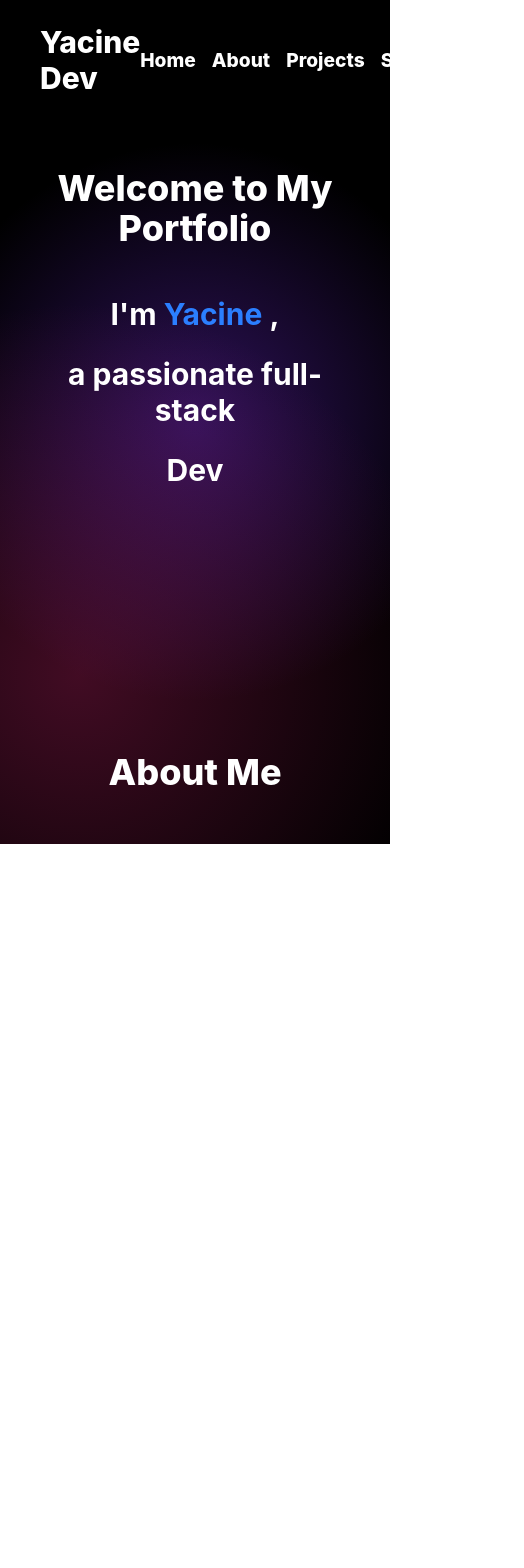
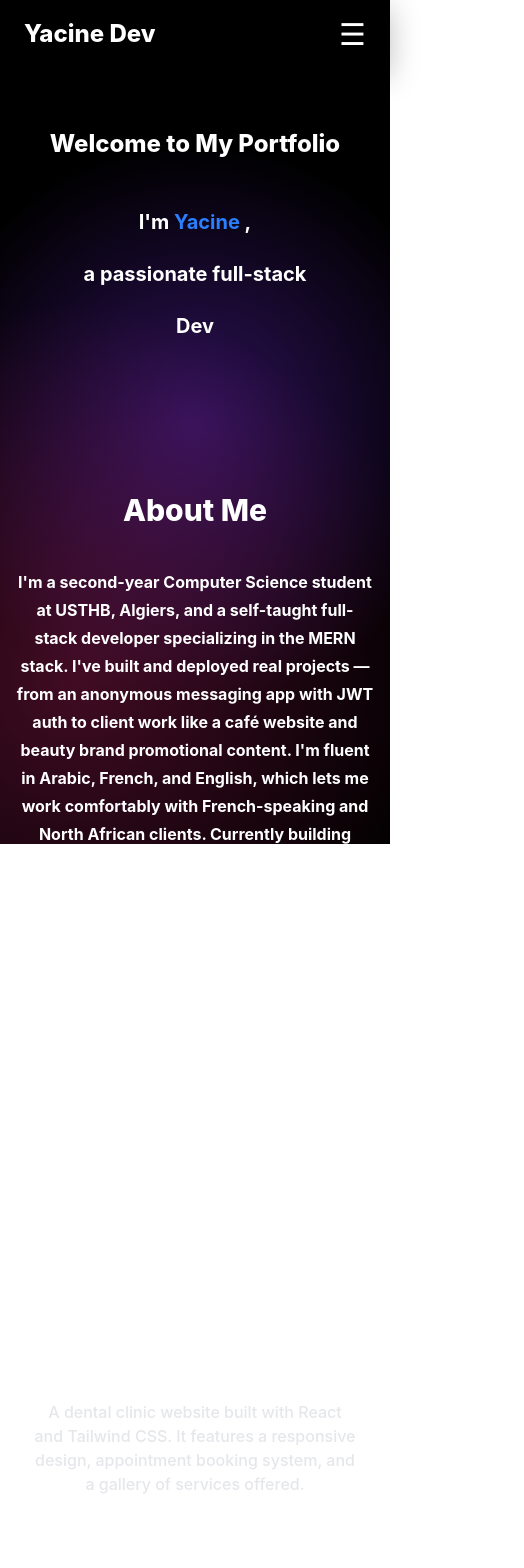
Before and after one commit to yaciine7/Porfolio, a React (Vite) app: page / in a window 390 px wide. Shown: the top 1568 px of the page, 524 px wide, since content can reach past the window. Built offline with nearby package versions, Linux system fonts and the light colour scheme.

Commit message:
Responsivity fixing

```diff
--- a/package.json
+++ b/package.json
@@ -11,6 +11,7 @@
   },
   "dependencies": {
     "@tailwindcss/vite": "^4.3.3",
+    "framer-motion": "^13.1.1",
     "react": "^19.2.8",
     "react-dom": "^19.2.8",
     "react-icons": "^5.7.0",
--- a/src/About.jsx
+++ b/src/About.jsx
@@ -1,14 +1,16 @@
+import Fade from "./Fade";
+
 function About() {
   return (
-    <>
+    <><Fade>
       <h1
         id="about"
-        className="text-white mt-60 font-extrabold text-4xl hover:text-blue-500 transition-colors duration-200 cursor-default w-fit mb-15 mx-auto"
+        className="scroll-mt-40 text-white mt-32 sm:mt-40 md:mt-60 font-extrabold text-3xl sm:text-4xl hover:text-blue-500 transition-colors duration-200 cursor-default w-fit mb-10 sm:mb-16 mx-auto"
       >
         About Me
       </h1>
-      <p className="text-center my-4 mx-40 text-lg leading-7 font-bold text-white">I'm a second-year Computer Science student at USTHB, Algiers, and a self-taught full-stack developer specializing in the MERN stack. I've built and deployed real projects — from an anonymous messaging app with JWT auth to client work like a café website and beauty brand promotional content. I'm fluent in Arabic, French, and English, which lets me work comfortably with French-speaking and North African clients. Currently building toward freelance work on Upwork and Fiverr, one project at a time.</p>
-    </>
+      <p className="text-center my-4 mx-4 sm:mx-10 md:mx-20 lg:mx-40 text-base sm:text-lg leading-7 font-bold text-white">I'm a second-year Computer Science student at USTHB, Algiers, and a self-taught full-stack developer specializing in the MERN stack. I've built and deployed real projects — from an anonymous messaging app with JWT auth to client work like a café website and beauty brand promotional content. I'm fluent in Arabic, French, and English, which lets me work comfortably with French-speaking and North African clients. Currently building toward freelance work on Upwork and Fiverr, one project at a time.</p>
+    </Fade></>
   );
 }
 export default About;
--- a/src/App.jsx
+++ b/src/App.jsx
@@ -6,16 +6,17 @@ import Projects from "./Projects"
 import Skills from "./Skills"
 import Contact from "./Contact"
 import Footer from './Footer'
+import Fade from "./Fade";
 
 function App(){
   return(<>
           <Bg/>
           <NavBar/>
-          <Hero/>
-          <About/>
-          <Projects/>
-          <Skills/>
-          <Contact/>
+          <Fade><Hero/></Fade>
+          <Fade><About/></Fade>
+          <Fade><Projects/></Fade>
+          <Fade><Skills/></Fade>
+          <Fade><Contact/></Fade>
           <Footer/>
         </>)
 };
--- a/src/Contact.jsx
+++ b/src/Contact.jsx
@@ -8,65 +8,66 @@ import {
 } from "react-icons/fa";
 import { MdEmail } from "react-icons/md";
 import { FaXTwitter } from "react-icons/fa6";
+import Fade from "./Fade";
 
 function Contact() {
   const contacts = [
     {
       name: "LinkedIn",
       icon: <FaLinkedin />,
-      link: "https://www.linkedin.com/in/your-profile",
+      link: "https://www.linkedin.com/in/mohamed-yacine-kecir-b99b79398/",
       color: "#0A66C2",
     },
     {
       name: "GitHub",
       icon: <FaGithub />,
-      link: "https://github.com/your-username",
+      link: "https://github.com/yaciine7",
       color: "#0969DA",
     },
     {
       name: "Twitter",
       icon: <FaXTwitter />,
-      link: "https://twitter.com/your-username",
+      link: "https://x.com/Yacineotaku7",
       color: "#000000",
     },
     {
       name: "Instagram",
       icon: <FaInstagram />,
-      link: "https://www.instagram.com/your-username",
+      link: "https://www.instagram.com/yaciinne7/",
       color: "#E1306C",
     },
     {
       name: "Facebook",
       icon: <FaFacebook />,
-      link: "https://www.facebook.com/your-username",
+      link: "https://www.facebook.com/yacine.kecir.737",
       color: "#1877F2",
     },
     {
       name: "TikTok",
       icon: <FaTiktok />,
-      link: "https://www.tiktok.com/@your-username",
+      link: "https://www.tiktok.com/@yaciine.kr?lang=fr",
       color: "#FE2C55",
     },
     {
       name: "Email",
       icon: <MdEmail />,
-      link: "mailto:your-email@example.com",
+      link: "mailto:yacinekecir63@gmail.com",
       color: "#D44638",
     },
     {
       name: "WhatsApp",
       icon: <FaWhatsapp />,
-      link: "https://wa.me/your-phone-number",
+      link: "https://wa.me/+213772749259",
       color: "#25D366",
     },
   ];
 
   return (
-    <>
-      <h1 id="contact" className="text-white mt-80 font-extrabold text-4xl hover:text-blue-500 transition-colors duration-200 cursor-default w-fit mb-15 mx-auto">
+    <><Fade>
+      <h1 id="contact" className="scroll-mt-50 text-white mt-40 sm:mt-60 md:mt-80 font-extrabold text-3xl sm:text-4xl hover:text-blue-500 transition-colors duration-200 cursor-default w-fit mb-16 sm:mb-16 mx-auto">
         Contact Me
       </h1>
-      <div className="flex flex-wrap gap-8 justify-center items-center w-fit mx-auto text-white text-5xl">
+      <div className="flex flex-wrap gap-8 justify-center max-sm:grid max-sm:grid-cols-4 items-center w-fit mx-auto text-white text-5xl sm:text-4xl md:text-5xl">
         {contacts.map((c, index) => (
           <a
             key={index}
@@ -74,13 +75,13 @@ function Contact() {
             target="_blank"
             rel="noopener noreferrer"
             style={{ "--icon-color": c.color }}
-            className="inline-flex items-center justify-center hover:scale-160 transition-all duration-300 hover:mx-5 hover:text-(--icon-color)"
+            className="inline-flex items-center justify-center sm:hover:scale-160 transition-all duration-300 sm:hover:mx-5 hover:text-(--icon-color) active:text-(--icon-color)"
           >
             {c.icon}
           </a>
         ))}
       </div>
-    </>
+    </Fade></>
   );
 }
 
--- /dev/null
+++ b/src/Fade.jsx
@@ -0,0 +1,17 @@
+// FadeIn.jsx
+import { motion } from "framer-motion";
+
+function FadeIn({ children, delay = 0.3 }) {
+  return (
+    <motion.div
+      initial={{ opacity: 0, y: 30 }}
+      whileInView={{ opacity: 1, y: 0 }}
+      transition={{ duration: 0.7, delay }}
+      viewport={{ once: true }}
+    >
+      {children}
+    </motion.div>
+  );
+}
+
+export default FadeIn;
--- a/src/Hero.jsx
+++ b/src/Hero.jsx
@@ -1,24 +1,25 @@
+import Fade from "./Fade"
 function Hero() {
   return (
-    <>
+    <><Fade>
       <section
-        id="Home"
-        className="flex items-center justify-between px-10 py-6"
+        id="home"
+        className="scroll-mt-40 flex items-center justify-between px-6 sm:px-10 py-6 mt-20 sm:mt-32"
       >
         <div className="text-white flex flex-col items-center justify-center w-full cursor-default">
-          <h2 className="text-4xl font-extrabold py-6 text-center">
+          <h2 className="text-2xl sm:text-3xl md:text-4xl font-extrabold py-6 text-center">
             Welcome to My Portfolio
           </h2>
-          <h2 className="text-3xl mt-6 text-center font-bold">
+          <h2 className="text-xl sm:text-2xl md:text-3xl mt-6 text-center font-bold">
             I'm <span className="text-blue-500 hover:text-purple-500 transition-colors duration-200">Yacine</span> ,
           </h2>
-          <h2 className="text-3xl mt-6 text-center font-bold">
+          <h2 className="text-xl sm:text-2xl md:text-3xl mt-6 text-center font-bold">
             a passionate full-stack
           </h2>
-          <h2 className="text-3xl mt-6 text-center font-bold">Dev</h2>
+          <h2 className="text-xl sm:text-2xl md:text-3xl mt-6 text-center font-bold">Dev</h2>
         </div>
       </section>
-    </>
+    </Fade></>
   );
 }
 export default Hero;
--- a/src/NavBar.jsx
+++ b/src/NavBar.jsx
@@ -1,18 +1,44 @@
-function NavBar(){
-    return(
-        <>
-         <nav className="flex items-center justify-between px-10 py-6">
-            <h1 id="home" className="cursor-default text-white font-extrabold text-3xl"><span className="hover:text-blue-500 transition-colors duration-200">Yacine</span> Dev</h1>
-            <ul className="text-white flex space-x-4 text-[1.2rem] font-extrabold">
+import { useState } from "react";
+
+function NavBar() {
+  const [open, setOpen] = useState(false);
+
+  return (
+    <nav className="fixed top-0 left-0 right-0 z-50 flex items-center justify-between px-6 md:px-10 py-4 md:py-6 shadow-[0_8px_30px_rgba(0,0,0,0.25)] backdrop-blur-sm bg-black/30">
+      <h1 className="cursor-default text-white font-extrabold text-2xl md:text-3xl">
+        <span className="hover:text-blue-500 transition-colors duration-200">Yacine</span> Dev
+      </h1>
+
+      {/* Desktop links */}
+      <ul className="hidden md:flex text-white space-x-4 text-[1.2rem] font-extrabold">
         <li><a href="#home" className="hover:text-blue-500 transition-colors duration-200">Home</a></li>
         <li><a href="#about" className="hover:text-blue-500 transition-colors duration-200">About</a></li>
         <li><a href="#projects" className="hover:text-blue-500 transition-colors duration-200">Projects</a></li>
         <li><a href="#skills" className="hover:text-blue-500 transition-colors duration-200">Skills</a></li>
         <li><a href="#contact" className="hover:text-blue-500 transition-colors duration-200">Contact</a></li>
       </ul>
+
+      {/* Mobile hamburger */}
+      <button
+        className="md:hidden text-white text-3xl"
+        onClick={() => setOpen(!open)}
+        aria-label="Toggle menu"
+      >
+        {open ? "✕" : "☰"}
+      </button>
+
+      {/* Mobile dropdown */}
+      {open && (
+        <ul className="md:hidden absolute top-full left-0 w-full shadow-[0_8px_30px_rgba(0,0,0,0.25)] bg-black/90 backdrop-blur-md flex flex-col items-center py-6 space-y-4 text-white text-[1.2rem] font-extrabold">
+          <li><a href="#home" onClick={() => setOpen(false)} className="hover:text-blue-500 transition-colors duration-200">Home</a></li>
+          <li><a href="#about" onClick={() => setOpen(false)} className="hover:text-blue-500 transition-colors duration-200">About</a></li>
+          <li><a href="#projects" onClick={() => setOpen(false)} className="hover:text-blue-500 transition-colors duration-200">Projects</a></li>
+          <li><a href="#skills" onClick={() => setOpen(false)} className="hover:text-blue-500 transition-colors duration-200">Skills</a></li>
+          <li><a href="#contact" onClick={() => setOpen(false)} className="hover:text-blue-500 transition-colors duration-200">Contact</a></li>
+        </ul>
+      )}
     </nav>
-        </>
-    )
+  );
 }
 
 export default NavBar;
--- a/src/Projects.jsx
+++ b/src/Projects.jsx
@@ -1,6 +1,7 @@
 import { FaTooth } from "react-icons/fa";
 import { MdLocalGroceryStore } from "react-icons/md";
 import { FaUserTie } from "react-icons/fa";
+import Fade from "./Fade";
 
 function Projects() {
 
@@ -24,12 +25,12 @@ function Projects() {
     }]
 
   return (
-    <>
-      <h1 id="projects" className="text-white mt-60 font-extrabold text-4xl hover:text-blue-500 transition-colors duration-200 cursor-default w-fit mb-7 mx-auto">
+    <><Fade>
+      <h1 id="projects" className="scroll-mt-22 text-white mt-32 sm:mt-40 md:mt-60 font-extrabold text-3xl sm:text-4xl hover:text-blue-500 transition-colors duration-200 cursor-default w-fit mb-7 mx-auto">
         Projects
       </h1>
-      <p className="text-center text-white font-light text-2xl mb-20">Click to Visit</p>
-      <div className="grid grid-cols-3 grid-flow-col gap-4 mt-10 mx-10 items-start">
+      <p className="text-center text-white font-light text-xl sm:text-2xl mb-20">Click to Visit</p>
+      <div className="grid grid-cols-1 sm:grid-cols-2 md:grid-cols-3 gap-4 mt-10 mx-4 sm:mx-10 items-start">
             {project.map((item, index) => {
                 return (
                     <div key={index} className="flex flex-col justify-center items-center p-4 rounded-lg mb-4">
@@ -44,7 +45,7 @@ function Projects() {
                 );
             })}
         </div>
-    </>
+    </Fade></>
   );
 }
 export default Projects;
--- a/src/Skills.jsx
+++ b/src/Skills.jsx
@@ -4,37 +4,37 @@ function Skills() {
 
   const skills= [{
     name : "MongoDB",
-    icon : <SiMongodb className="mx-auto text-8xl"/>,
+    icon : <SiMongodb className="mx-auto text-7xl sm:text-8xl md:text-8xl"/>,
     color : "#47A248"
   },{
     name : "Express",
-    icon : <SiExpress className="mx-auto text-8xl"/>,
+    icon : <SiExpress className="mx-auto text-6xl sm:text-7xl md:text-8xl"/>,
     color : "#FFFFFF"
   },{
     name : "React",
-    icon : <SiReact className="mx-auto text-8xl"/>,
+    icon : <SiReact className="mx-auto text-6xl sm:text-7xl md:text-8xl"/>,
     color : "#61DAFB"
   },{
     name : "Node.js",
-    icon : <SiNodedotjs className="mx-auto text-8xl"/>,
+    icon : <SiNodedotjs className="mx-auto text-6xl sm:text-7xl md:text-8xl"/>,
     color : "#339933"
   },{
     name : "Tailwind CSS",
-    icon : <SiTailwindcss className="mx-auto text-8xl"/>,
+    icon : <SiTailwindcss className="mx-auto text-6xl sm:text-7xl md:text-8xl"/>,
     color : "#06B6D4"
   }]
 
   return (
     <>
-      <h1 id="skills" className="text-white mt-60 mb-20 font-extrabold text-4xl hover:text-blue-500 transition-colors duration-200 cursor-default w-fit mx-auto ">
+      <h1 id="skills" className="scroll-mt-40 text-white mt-32 sm:mt-40 md:mt-60 mb-20 font-extrabold text-3xl sm:text-4xl hover:text-blue-500 transition-colors duration-200 cursor-default w-fit mx-auto ">
         Skills
       </h1>
-      <div className="grid grid-cols-5 gap-8 px-2">
+      <div className="grid grid-cols-1 sm:gap-y-10 sm:grid-cols-2 md:grid-cols-5 gap-8 px-2">
         {skills.map((s, index) => {
           return (
-            <div key={index} style={{"--color": s.color}} className="flex flex-col items-center mx-7 gap-4 text-white hover:text-(--color) hover:scale-120 transition-all duration-300 cursor-default">
+            <div key={index} style={{"--color": s.color}} className="flex flex-col items-center gap-4 text-white hover:text-(--color) w-fit mx-auto hover:scale-120 max-sm:hover:my-8 transition-all duration-300 cursor-default">
               {s.icon}
-              <p className=" font-bold mt-2 text-2xl text-center">{s.name}</p>
+              <p className=" font-bold mt-2 text-xl sm:text-2xl text-center">{s.name}</p>
             </div>
           );
         })}
--- a/src/index.css
+++ b/src/index.css
@@ -5,3 +5,7 @@
 body{
   height: 100vh;
 }
+html {
+  scroll-behavior: smooth;
+  overflow-x: hidden;
+}
```
Also changed, not shown: 1 other file (tests, documents, lock files or other folders). Lines whose indentation alone changed are shown as unchanged.
